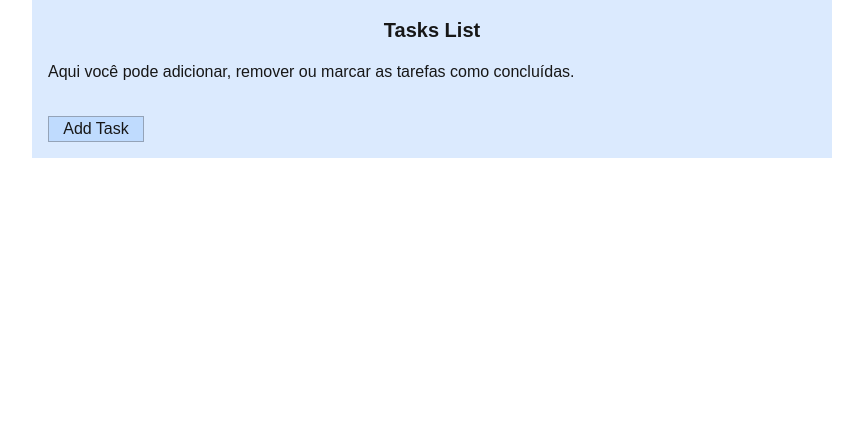
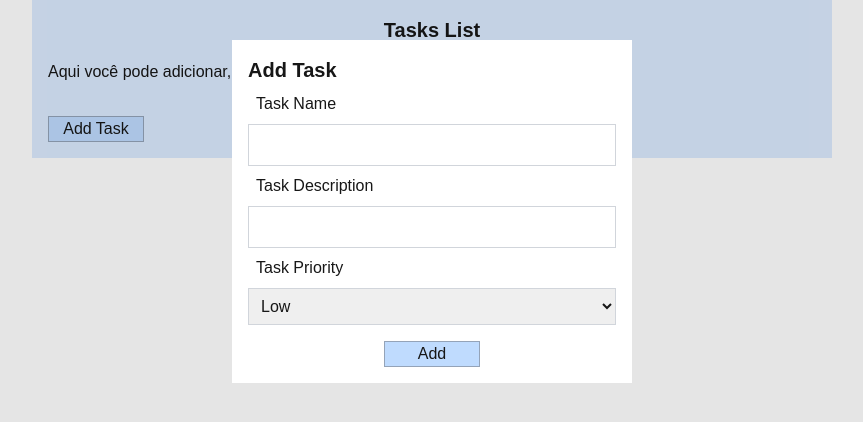
Before and after one commit to mateusjerez/tasks-list, a Next.js app: page / in a window 1280 px wide. Both pictures are taken after a click on the button "Add Task". Shown: the top 422 px of the page, without its empty margins (208-1071 px from the left). Built offline with nearby package versions, Linux system fonts and the light colour scheme.

Commit message:
addTask Card

```diff
--- /dev/null
+++ b/app/components/addTask.tsx
@@ -0,0 +1,32 @@
+export default function AddTask() {
+    return (
+        <div className="size-full fixed top-0 left-0 bg-black/10">
+            <div className="flex-col my-10">
+                <div className="flex justify-center">
+                    <div className="w-[400px] bg-white p-4">
+                        <p className="font-bold text-xl">Add Task</p>
+                        <div className="flex flex-col">
+                            <label className="p-2">Task Name</label>
+                            <input className="p-2 border border-gray-300" />
+                        </div>
+                        <div className="flex flex-col">
+                            <label className="p-2">Task Description</label>
+                            <input className="p-2 border border-gray-300" />
+                        </div>
+                        <div className="flex flex-col">
+                            <label className="p-2">Task Priority</label>
+                            <select className="p-2 border border-gray-300">
+                                <option>Low</option>
+                                <option>Medium</option>
+                                <option>High</option>
+                            </select>
+                        </div>
+                        <div className="flex justify-center mt-4">
+                            <button className="w-24 border bg-blue-200 hover:bg-blue-300 border-slate-400">Add</button>
+                        </div>
+                    </div>
+                </div>
+            </div>
+        </div>
+    );
+}
--- a/app/page.tsx
+++ b/app/page.tsx
@@ -1,17 +1,74 @@
+"use client";
+
+import { useState } from "react";
 
 export default function Home() {
+  const [addTaskVisible, setAddTaskVisible] = useState(false);
+
+  const setAddTaskVisibleTrue = () => {
+    setAddTaskVisible(true);
+  };
+
+  const setAddTaskVisibleFalse = () => {
+    setAddTaskVisible(false);
+  };
+
   return (
     <div className="flex justify-center">
       <div className="flex flex-col w-[800px] bg-blue-100 ">
         <div className="p-4">
-          <p className="flex font-bold text-xl justify-center pb-4">Tasks List</p>
-          <p>Aqui você pode adicionar, remover ou marcar as tarefas como concluídas.</p>
-
+          <p className="flex font-bold text-xl justify-center pb-4">
+            Tasks List
+          </p>
+          <p>
+            Aqui você pode adicionar, remover ou marcar as tarefas como
+            concluídas.
+          </p>
         </div>
         <div className="p-4">
-          <button className="flex w-24 justify-center border bg-blue-200 hover:bg-blue-300 border-slate-400">Add Task</button>
+          <button
+            className="flex w-24 justify-center border bg-blue-200 hover:bg-blue-300 border-slate-400"
+            onClick={setAddTaskVisibleTrue}
+          >
+            Add Task
+          </button>
         </div>
 
+        {addTaskVisible && (
+          <div>
+            <div className="size-full fixed top-0 left-0 bg-black/10">
+              <div className="flex-col my-10">
+                <div className="flex justify-center">
+                  <div className="w-[400px] bg-white p-4">
+                    <p className="font-bold text-xl">Add Task</p>
+                    <div className="flex flex-col">
+                      <label className="p-2">Task Name</label>
+                      <input className="p-2 border border-gray-300" />
+                    </div>
+                    <div className="flex flex-col">
+                      <label className="p-2">Task Description</label>
+                      <input className="p-2 border border-gray-300" />
+                    </div>
+                    <div className="flex flex-col">
+                      <label className="p-2">Task Priority</label>
+                      <select className="p-2 border border-gray-300">
+                        <option>Low</option>
+                        <option>Medium</option>
+                        <option>High</option>
+                      </select>
+                    </div>
+                    <div className="flex justify-center mt-4">
+                      <button className="w-24 border bg-blue-200 hover:bg-blue-300 border-slate-400"
+                      onClick={setAddTaskVisibleFalse}>
+                        Add
+                      </button>
+                    </div>
+                  </div>
+                </div>
+              </div>
+            </div>
+          </div>
+        )}
       </div>
     </div>
   );
```
Also changed, not shown: app/components/cards.tsx (deleted).
